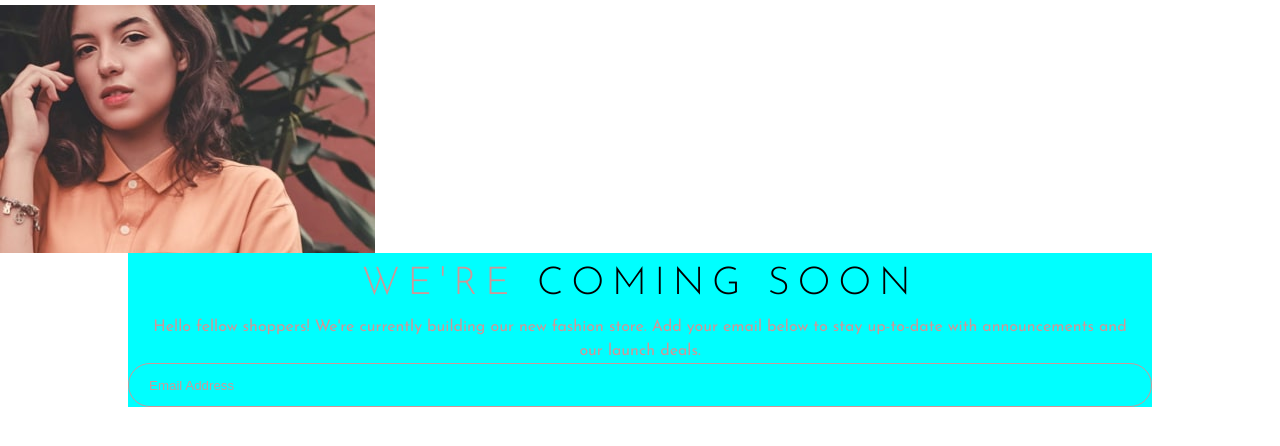
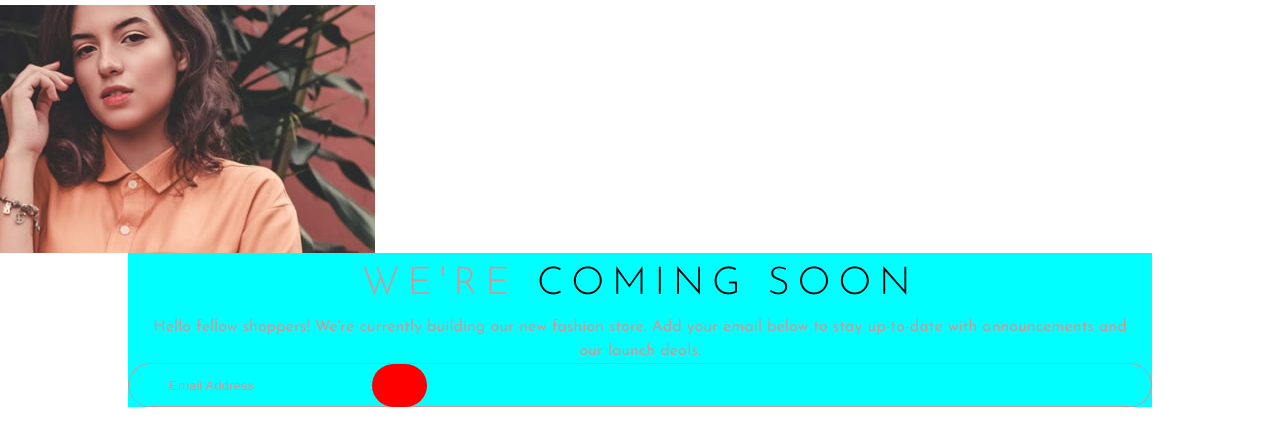
Before and after one commit to yanmarex/frontend-mentor-speedrun, a plain HTML site: page base-apparel-coming-soon/index.html in a window 1280 px wide. Shown: the part 70-516 px from the top of the page. Drawn offline with Linux system fonts and the light colour scheme.

Commit message:
Add submit button

```diff
--- a/base-apparel-coming-soon/index.html
+++ b/base-apparel-coming-soon/index.html
@@ -30,6 +30,7 @@
             store. Add your email below to stay up-to-date with announcements
             and our launch deals.
           </p>
+          <form class="form" action="submit">
             <input
               pattern="/^[a-zA-Z0-9.!#$%&'*+/=?^_`{|}~-]+@[a-zA-Z0-9-]+(?:\.[a-zA-Z0-9-]+)*$/"
               class="input"
@@ -39,6 +40,8 @@
               placeholder="Email Address"
               required
             />
+            <input class="submit-btn" type="submit" value="" />
+          </form>
         </div>
       </header>
     </main>
--- a/base-apparel-coming-soon/styles/styles.css
+++ b/base-apparel-coming-soon/styles/styles.css
@@ -90,8 +90,25 @@ body {
   height: 44px;
   border: 1px solid var(--desaturated-red);
   background-color: transparent;
+  outline: none;
+  padding: 20px;
+  color: var(--desaturated-red);
 }
 ::placeholder {
   color: var(--desaturated-red);
   padding: 20px;
 }
+.form {
+  position: relative;
+}
+.submit-btn {
+  position: absolute;
+  border-radius: 25px;
+  width: 55px;
+  height: 43px;
+  background: red;
+  left: 244px;
+  bottom: 0px;
+  border: transparent;
+  outline: none;
+}
```
Lines whose indentation alone changed are shown as unchanged.
